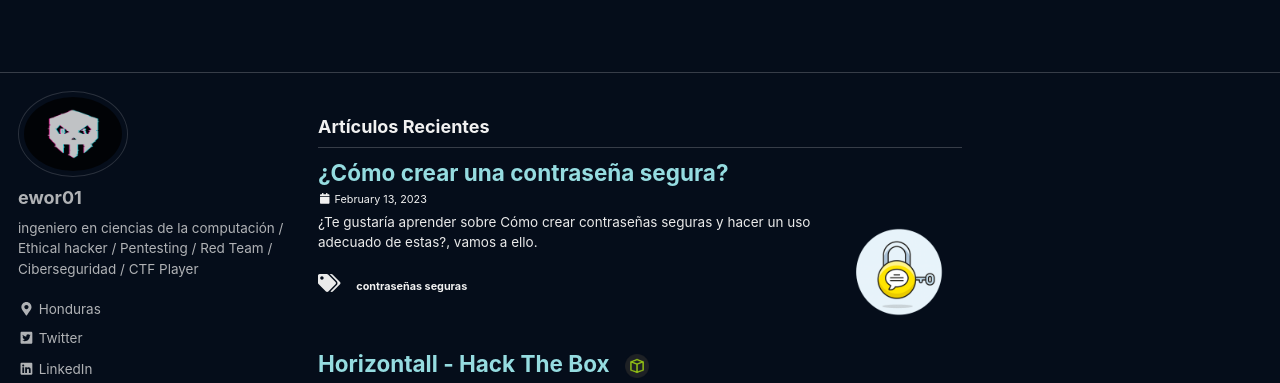
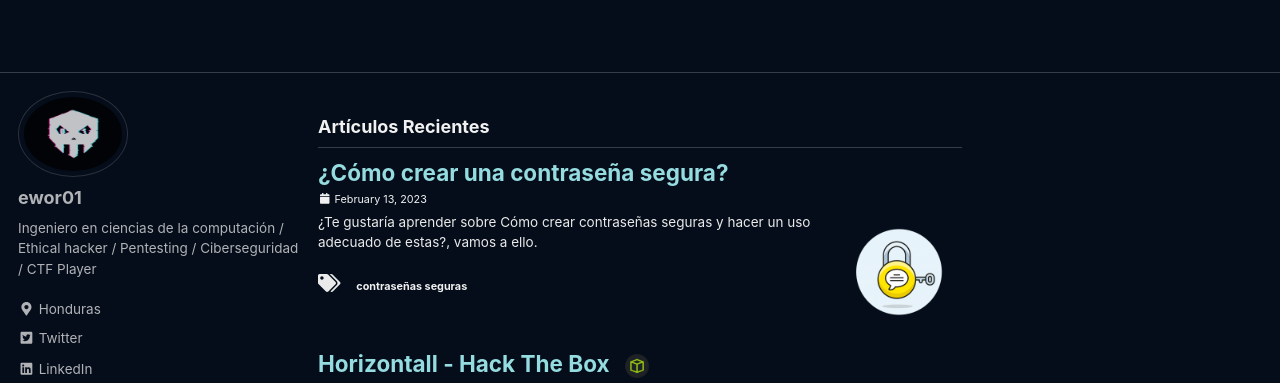
Before and after one commit to ewor01/ewor01.github.io, a Jekyll site: the page built from index.html, in a window 1280 px wide. Shown: the top 383 px of the page. Built offline with Jekyll 4.4.1, drawn with Linux system fonts in a browser that asks for light colours; cached includes are drawn as plain includes; a script that is not in the unit is left out; the list of posts is cut into pages by our own code.

Commit message:
actualizado

```diff
--- a/_config.yml
+++ b/_config.yml
@@ -103,7 +103,7 @@ analytics:
 author:
   name             : "ewor01"
   avatar           : "/assets/images/avatar.png"
-  bio              : "ingeniero en ciencias de la computación / Ethical hacker / Pentesting / Red Team / Ciberseguridad / CTF Player "
+  bio              : "Ingeniero en ciencias de la computación / Ethical hacker / Pentesting / Ciberseguridad / CTF Player"
   location         : "Honduras"
   uri              :
   home             : # null (default), "absolute or relative url to link to author home"
```
